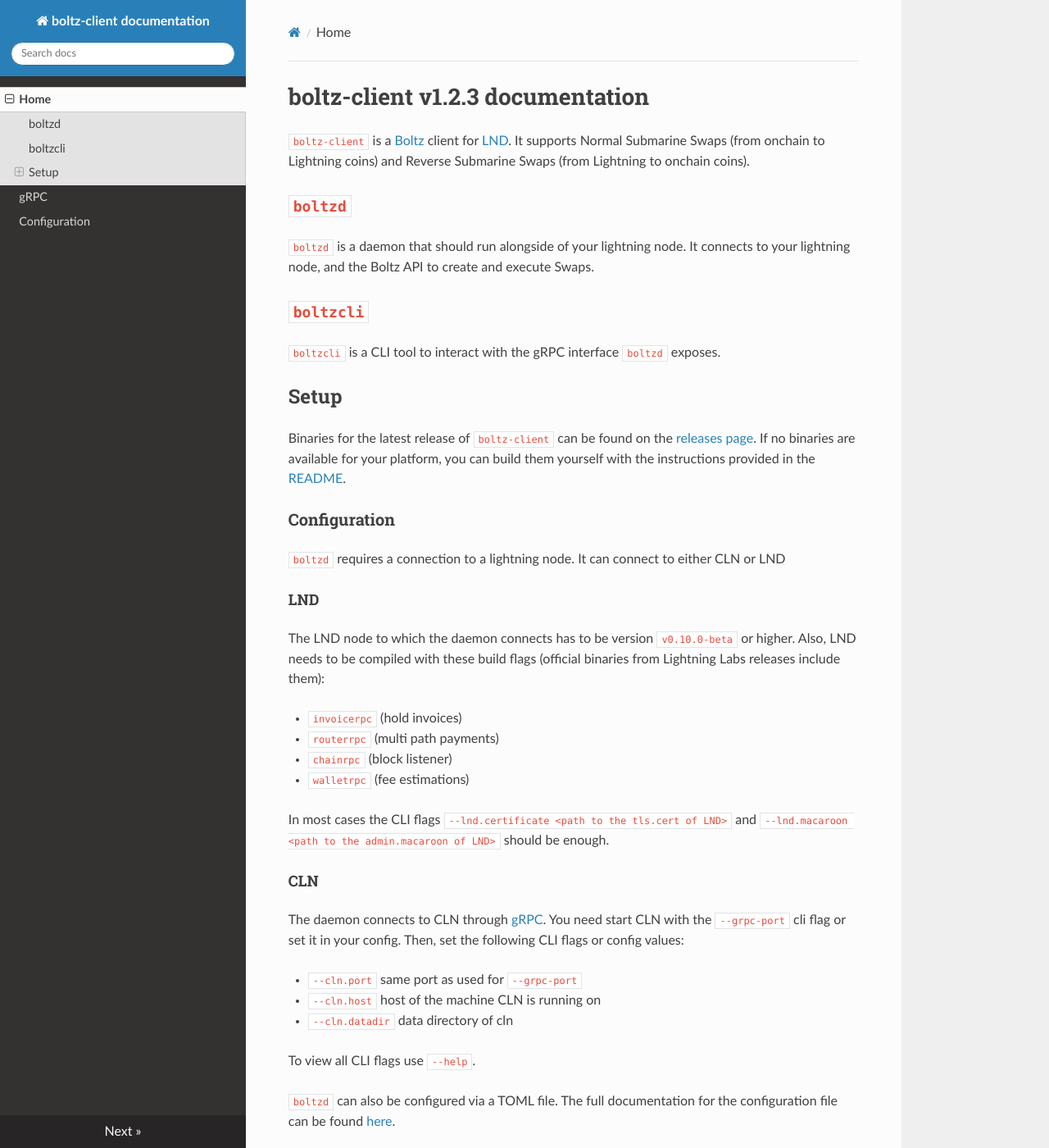
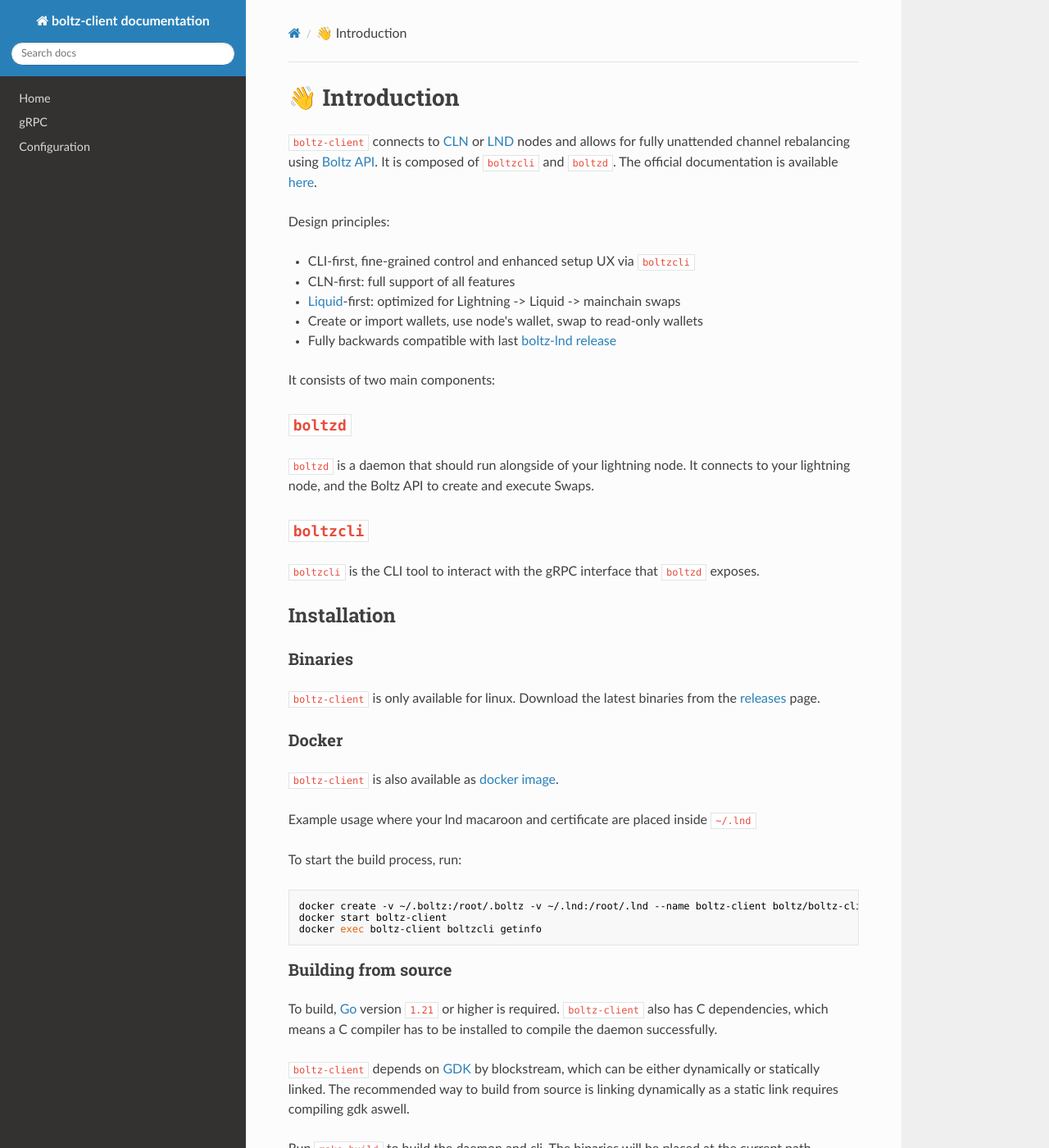
Before and after one commit to BoltzExchange/boltz-client, an MkDocs documentation site: the page built from docs/README.md, in a window 1280 px wide and 1400 px high. Shown: the whole window at 82% size. Built offline with MkDocs 1.6.1, drawn with Linux system fonts in a browser that asks for light colours; nearby versions of some CDN libraries; some of the changed text lies outside the part shown.

Commit message:
docs: move readme contents to gitbook

````diff
--- a/docs/README.md
+++ b/docs/README.md
@@ -5,33 +5,90 @@ coverY: 0
 
 # 👋 Introduction
 
-`boltz-client` is a [Boltz](https://boltz.exchange) client for [LND](https://github.com/lightningnetwork/lnd). It supports Normal Submarine Swaps (mainchain Bitcoin -> Lightning) and Reverse Submarine Swaps (Lightning -> mainchain Bitcoin). Other layers like Liquid are currently _not_ supported. It consists of two main components:
+`boltz-client` connects to [CLN](https://github.com/ElementsProject/lightning/) or [LND](https://github.com/lightningnetwork/lnd/) nodes and allows for fully unattended channel rebalancing using [Boltz API](https://docs.boltz.exchange/v/api). It is composed of `boltzcli` and `boltzd`. The official documentation is available [here](https://docs.boltz.exchange/v/boltz-client/).
+
+Design principles:
+
+- CLI-first, fine-grained control and enhanced setup UX via `boltzcli`
+- CLN-first: full support of all features
+- [Liquid](https://liquid.net/)-first: optimized for Lightning -> Liquid -> mainchain swaps
+- Create or import wallets, use node's wallet, swap to read-only wallets
+- Fully backwards compatible with last [boltz-lnd release](https://github.com/BoltzExchange/boltz-client/releases/tag/v1.2.7)
+
+It consists of two main components:
 
 ## `boltzd`
 
-`boltzd` is the daemon that runs alongside your LND node. It connects to your LND node and hooks it up with the [Boltz API](https://api.boltz.exchange/) to create and execute swaps.
+`boltzd` is a daemon that should run alongside of your lightning node. It connects to your lightning node, and the Boltz API to create and execute Swaps.
 
 ## `boltzcli`
 
 `boltzcli` is the CLI tool to interact with the gRPC interface that `boltzd` exposes.
 
+## Installation
+
+### Binaries
+
+`boltz-client` is only available for linux.
+Download the latest binaries from the [releases](https://github.com/BoltzExchange/boltz-client/releases) page.
+
+### Docker
+
+`boltz-client` is also available as [docker image](https://hub.docker.com/r/boltz/boltz-client/tags).
+
+Example usage where your lnd macaroon and certificate are placed inside `~/.lnd`
+
+To start the build process, run:
+
+```
+docker create -v ~/.boltz:/root/.boltz -v ~/.lnd:/root/.lnd --name boltz-client boltz/boltz-client:latest
+docker start boltz-client
+docker exec boltz-client boltzcli getinfo
+```
+
+### Building from source
+
+To build, [Go](https://go.dev/) version `1.21` or higher is required. `boltz-client` also has C dependencies, which means a C compiler has to be installed to compile the daemon successfully.
+
+`boltz-client` depends on [GDK](https://github.com/Blockstream/gdk) by blockstream, which can be either dynamically or statically linked.
+The recommended way to build from source is linking dynamically as a static link requires compiling gdk aswell.
+
+Run `make build` to build the daemon and cli. The binaries will be placed at the current path.
+
+You can also run `make install` which will place the binaries into your `GOBIN` (`$HOME/go/bin` by default) directory.
+
 ## Setup
 
-The LND node to which the daemon connects has to be version `v0.10.0-beta` or higher. Also, LND needs to be compiled with these build flags (official binaries from [Lightning Labs releases](https://github.com/lightningnetwork/lnd/releases) include them already):
-
-* `invoicerpc` (hold invoices)
-* `routerrpc` (multi path payments)
-* `chainrpc` (block listener)
-* `walletrpc` (fee estimations)
-
-Binaries of `boltz-lnd` can be found [here](https://github.com/BoltzExchange/boltz-lnd/releases). If no binaries are available for your platform, you can build them yourself with the instructions provided [here](https://github.com/BoltzExchange/boltz-lnd#building).
+Binaries for the latest release of `boltz-client` can be found on the [releases page](https://github.com/BoltzExchange/boltz-client/releases). If no binaries are available for your platform, you can build them yourself with the instructions provided in the [README](https://github.com/BoltzExchange/boltz-client#building).
 
 ### Configuration
 
-`boltzd` requires a connection to a LND node. In most cases the CLI flags `--lnd.certificate <path to the tls.cert of LND>` and `--lnd.macaroon <path to the admin.macaroon of LND>` should be enough. To view all CLI flags use `--help`.
+`boltzd` requires a connection to a lightning node. It can connect to either CLN or LND
 
-`boltzd` can also be configured via a `TOML` file. The full documentation for the configuration file can be found in the [configuration](configuration.md) section.
+#### LND
+
+The LND node to which the daemon connects has to be version `v0.10.0-beta` or higher. Also, LND needs to be compiled with these build flags (official binaries from Lightning Labs releases include them):
+
+- `invoicerpc` (hold invoices)
+- `routerrpc` (multi path payments)
+- `chainrpc` (block listener)
+- `walletrpc` (fee estimations)
+
+In most cases the CLI flags `--lnd.certificate <path to the tls.cert of LND>` and `--lnd.macaroon <path to the admin.macaroon of LND>` should be enough.
+
+#### CLN
+
+The daemon connects to CLN through [gRPC](https://docs.corelightning.org/docs/grpc).
+You need start CLN with the `--grpc-port` cli flag or set it in your config.
+
+- `--cln.port` same port as used for `--grpc-port`
+- `--cln.host` host of the machine CLN is running on
+- `--cln.datadir` data directory of cln
+
+To view all CLI flags use `--help`.
+
+`boltzd` can also be configured via a TOML file. The full documentation for the configuration file can be found [here](configuration.md).
 
 ### Macaroons
 
-Macaroons for the gRPC server of `boltzd` can be found in the `macaroons` folder inside the data directory of the daemon. By default, that data directory is `~/.boltz-lnd` on Linux.
+The macaroons for the gRPC server of `boltzd` can be found in the `macaroons` folder inside the data directory of the daemon. By default, that data directory is `~/.boltz-client` on Linux.
--- a/docs/index.md
+++ /dev/null
@@ -1,48 +0,0 @@
-# boltz-client v1.2.3 documentation
-
-`boltz-client` is a [Boltz](https://boltz.exchange) client for [LND](https://github.com/lightningnetwork/lnd). It supports Normal Submarine Swaps (from onchain to Lightning coins) and Reverse Submarine Swaps (from Lightning to onchain coins).
-
-## `boltzd`
-
-`boltzd` is a daemon that should run alongside of your lightning node. It connects to your lightning node, and the Boltz API to create and execute Swaps.
-
-## `boltzcli`
-
-`boltzcli` is a CLI tool to interact with the gRPC interface `boltzd` exposes.
-
-## Setup
-
-Binaries for the latest release of `boltz-client` can be found on the [releases page](https://github.com/BoltzExchange/boltz-client/releases). If no binaries are available for your platform, you can build them yourself with the instructions provided in the [README](https://github.com/BoltzExchange/boltz-client#building).
-
-### Configuration
-
-`boltzd` requires a connection to a lightning node. It can connect to either CLN or LND
-
-#### LND
-
-The LND node to which the daemon connects has to be version `v0.10.0-beta` or higher. Also, LND needs to be compiled with these build flags (official binaries from Lightning Labs releases include them):
-
-- `invoicerpc` (hold invoices)
-- `routerrpc` (multi path payments)
-- `chainrpc` (block listener)
-- `walletrpc` (fee estimations)
-
-In most cases the CLI flags `--lnd.certificate <path to the tls.cert of LND>` and `--lnd.macaroon <path to the admin.macaroon of LND>` should be enough.
-
-#### CLN
-
-The daemon connects to CLN through [gRPC](https://docs.corelightning.org/docs/grpc).
-You need start CLN with the `--grpc-port` cli flag or set it in your config.
-Then, set the following CLI flags or config values:
-
-- `--cln.port` same port as used for `--grpc-port`
-- `--cln.host` host of the machine CLN is running on
-- `--cln.datadir` data directory of cln
-
-To view all CLI flags use `--help`.
-
-`boltzd` can also be configured via a TOML file. The full documentation for the configuration file can be found [here](configuration.md).
-
-### Macaroons
-
-The macaroons for the gRPC server of `boltzd` can be found in the `macaroons` folder inside the data directory of the daemon. By default, that data directory is `~/.boltz-client` on Linux.
````
Also changed, not shown: README.md (+8 -37 lines), docs/configuration.md (+0 -2 lines).
